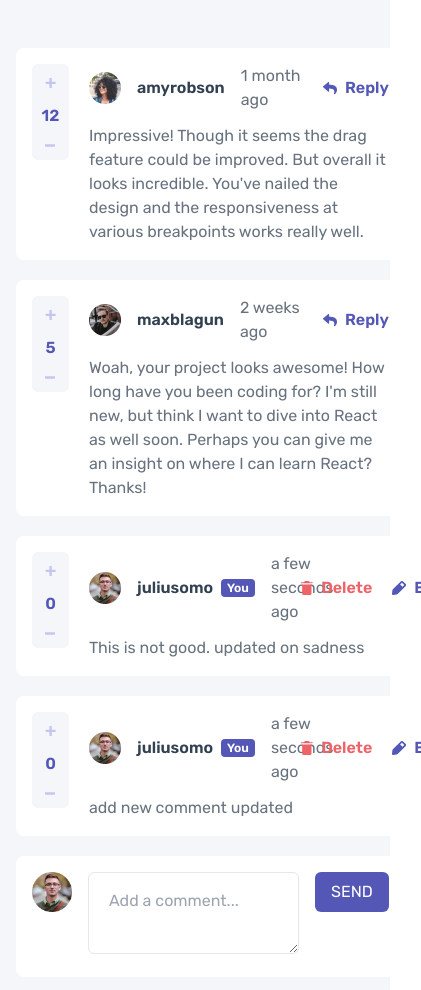
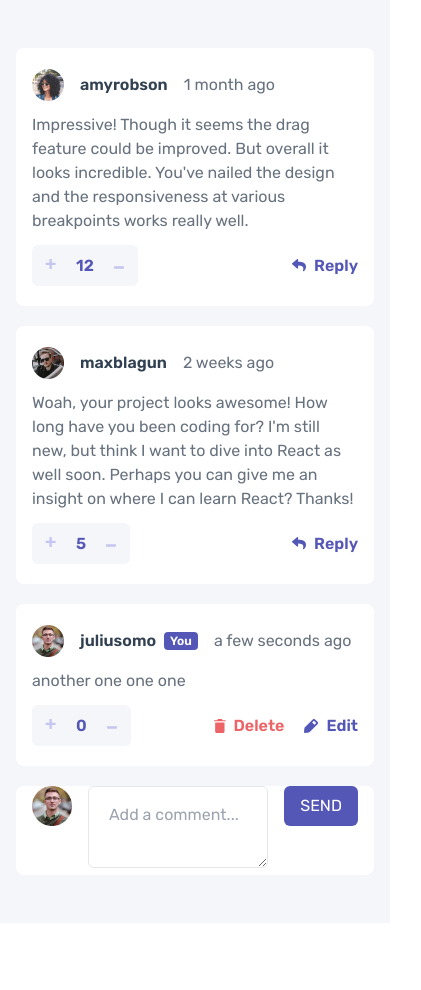
Before and after one commit to cindyeme/interactive-comments-section, a React (Create React App) app: page / in a window 390 px wide. Shown: the top 990 px of the page, 421 px wide, since content can reach past the window. After the commit the page ends 923 px from the top, so only its background shows below. Built offline with nearby package versions, Linux system fonts and the light colour scheme; data requests are answered from the project's data file.

Commit message:
Fifth Challange: responsiveness

```diff
--- a/data.json
+++ b/data.json
@@ -65,20 +65,7 @@
       ]
     },
     {
-      "content": "This is not good. updated on sadness",
-      "createdAt": "a few seconds ago",
-      "score": 0,
-      "user": {
-        "image": {
-          "png": "./images/avatars/image-juliusomo.png",
-          "webp": "./images/avatars/image-juliusomo.webp"
-        },
-        "username": "juliusomo"
-      },
-      "id": 3
-    },
-    {
-      "content": "add new comment updated",
+      "content": "another one one one",
       "createdAt": "a few seconds ago",
       "score": 0,
       "user": {
--- a/src/App.jsx
+++ b/src/App.jsx
@@ -1,5 +1,6 @@
 import { useState, useEffect } from "react";
 import dayjs from "dayjs";
+import Swal from "sweetalert";
 import { ApiService } from "./api/ApiService";
 import AddComment from "./components/AddComment";
 import Notification from "./components/Notification";
@@ -121,13 +122,11 @@ function App() {
       (comment) => comment.id === editComment.id
     );
 
-    console.log(checkComment);
-
     // add updated comment
     const updatedComment = { ...checkComment, content: editComment.content };
 
     // validate
-    if (updatedComment.content === "" && checkComment.id) {
+    if (checkComment && updatedComment.content === "") {
       notify("Please enter a comment", "fail");
     } else {
       // update comment
@@ -149,16 +148,59 @@ function App() {
     }
   };
 
+  // handle comment delete
+  const handleDelete = (id) => {
+    // if (id) {
+          Swal.fire({
+            title: "Delete comment",
+            icon: 'warning',
+            text: "Are you sure you want to delete this comment? This will remove the comment and can't be undone.",
+            confirmButtonColor: "hsl(358, 79%, 66%)",
+            cancelButtonColor: "hsl(211, 10%, 45%)",
+            confirmButtonText: "YES, DELETE",
+            cancelButtonText: `No, CANCEL`,
+          })
+            // .then((result) => {
+            // if (result.isConfirmed) {
+              // setOldComments(oldComments.filter((c) => c.id !== id));
+              // notify(`Successfully deleted!`, "ok");
+          //   }
+          // });
+      // ApiService.deleteComment(id)
+      //   .then((result) => {
+      //     console.log(result)
+      //     Swal.fire({
+      //       title: "Delete comment",
+      //       text: "Are you sure you want to delete this comment? This will remove the comment and can't be undone.",
+      //       confirmButtonColor: "hsl(358, 79%, 66%)",
+      //       cancelButtonColor: "hsl(211, 10%, 45%)",
+      //       confirmButtonText: "YES, DELETE",
+      //       cancelButtonText: `No, CANCEL`,
+      //     }).then((result) => {
+      //       if (result.isConfirmed) {
+      //         // setOldComments(oldComments.filter((c) => c.id !== id));
+      //         notify(`Successfully deleted!`, "ok");
+      //       }
+      //     });
+      //   })
+      //   .catch((error) => {
+      //     notify(`Failed to delete comment!`, "fail");
+      //     setOldComments(oldComments.filter((c) => c.id !== id));
+      //     console.log(error);
+      //   });
+    // }
+  };
+
   // handle reply
   const handleReply = () => {};
 
   // handle show edit
   const handleShowEdit = (id) => {
-    if (id) setOpenEdit(true);
     const singleComment = oldComments.find((comment) => comment.id === id);
     if (id) {
       setEditComment({ ...singleComment });
     }
+    if (id) setOpenEdit(true);
   };
 
   useEffect(() => {
@@ -226,6 +268,7 @@ function App() {
                         handleChange={handleUpdateInputChange}
                         disabled={loading}
                         updateComment={handleCommentUpdate}
+                        handleDelete={handleDelete}
                       />
                     );
                   })}
--- a/src/api/ApiService.jsx
+++ b/src/api/ApiService.jsx
@@ -22,4 +22,10 @@ const updateComment = async (id, newObject) => {
   return request.data;
 }
 
-export const ApiService = { getAllComments, getCurrentUserComments, addComment, updateComment };
+// delete comment
+const deleteComment = async (id) => {
+  const request = await axios.delete(`${COMMENTS_URL}/${id}`);
+  return request.data;
+};
+
+export const ApiService = { getAllComments, getCurrentUserComments, addComment, updateComment, deleteComment };
--- /dev/null
+++ b/src/components/ActionButtons.jsx
@@ -0,0 +1,53 @@
+import { Icons } from "../icons/Icons";
+
+export const ActionButtons = ({
+  currentUser,
+  handleDelete,
+  handleEdit,
+  handleReply,
+}) => {
+  return (
+    <div className="flex items-center space-x-5">
+      {currentUser ? (
+        <>
+          {/* Delete */}
+          <button
+            type="button"
+            onClick={handleDelete}
+            className="flex items-center space-x-2 group transition duration-200 ease-linear delete"
+          >
+            <Icons.DeleteIcon />
+            <span className="text-primary-200 font-semibold md:text-[1.05rem] group-hover:text-primary-100">
+              Delete
+            </span>
+          </button>
+          {/* Edit */}
+          <button
+            type="submit"
+            onClick={handleEdit}
+            className="flex items-center space-x-2 group transition duration-200 ease-linear primary"
+          >
+            <Icons.EditIcon />
+            <span className="text-primary-400 font-semibold md:text-[1.05rem] group-hover:text-primary-300">
+              Edit
+            </span>
+          </button>
+        </>
+      ) : (
+        <>
+          {/* Reply */}
+          <button
+            type="button"
+            onClick={handleReply}
+            className="flex items-center space-x-2 group transition duration-200 ease-linear primary"
+          >
+            <Icons.ReplyIcon />
+            <span className="text-primary-400 font-semibold md:text-[1.05rem] group-hover:text-primary-300">
+              Reply
+            </span>
+          </button>
+        </>
+      )}
+    </div>
+  );
+};
--- a/src/components/CurrentUserComment.jsx
+++ b/src/components/CurrentUserComment.jsx
@@ -15,7 +15,7 @@ const CurrentUserComment = ({
   disabled,
   updateComment,
   value,
-  handleChange
+  handleChange,
 }) => {
   return (
     <SingleComment
--- a/src/components/Layouts.jsx
+++ b/src/components/Layouts.jsx
@@ -1,5 +1,5 @@
 export default function CommentBox({ children }) {
   return (
-    <section className="bg-white rounded-lg p-4 md:p-6">{children}</section>
+    <section className="bg-white rounded-lg px-4 md:p-6">{children}</section>
   );
 }
--- a/src/components/SingleComment.jsx
+++ b/src/components/SingleComment.jsx
@@ -1,9 +1,10 @@
 import Votes from "./Votes";
 // import avatar from "../images/avatars/image-amyrobson.png";
-import { Icons } from "../icons/Icons";
+// import { Icons } from "../icons/Icons";
 import CommentBox from "./Layouts";
 import { TextArea } from "./InputField";
 import { Button } from "./Button";
+import { ActionButtons } from "./ActionButtons";
 
 export default function SingleComment({
   score,
@@ -21,18 +22,20 @@ export default function SingleComment({
   value,
   handleChange,
   disabled,
-  updateComment
+  updateComment,
 }) {
   return (
     <CommentBox>
       <div>
         {/* votes */}
-        <Votes
-          score={score}
-          handleDownVotes={handleDownVotes}
-          handleUpVotes={handleUpVotes}
-        />
-        <div className="flex flex-col space-y-3 flex-wrap">
+        <div className="opacity-0 invisible md:opacity-100 md:visible md:float-left">
+          <Votes
+            score={score}
+            handleDownVotes={handleDownVotes}
+            handleUpVotes={handleUpVotes}
+          />
+        </div>
+        <div className="flex flex-col space-y-3 flex-wrap -translate-y-5 md:-translate-y-0">
           {/* user details */}
           <div className="flex items-center justify-between">
             <div className="flex items-center space-x-4">
@@ -51,47 +54,14 @@ export default function SingleComment({
               </p>
               <p className="text-neutral-400">{createdAt}</p>
             </div>
-            <div className="flex items-center space-x-5">
-              {currentUser ? (
-                <>
-                  {/* Delete */}
-                  <button
-                    type="button"
-                    onClick={handleDelete}
-                    className="flex items-center space-x-2 group transition duration-200 ease-linear delete"
-                  >
-                    <Icons.DeleteIcon />
-                    <span className="text-primary-200 font-semibold md:text-[1.05rem] group-hover:text-primary-100">
-                      Delete
-                    </span>
-                  </button>
-                  {/* Edit */}
-                  <button
-                    type="submit"
-                    onClick={handleEdit}
-                    className="flex items-center space-x-2 group transition duration-200 ease-linear primary"
-                  >
-                    <Icons.EditIcon />
-                    <span className="text-primary-400 font-semibold md:text-[1.05rem] group-hover:text-primary-300">
-                      Edit
-                    </span>
-                  </button>
-                </>
-              ) : (
-                <>
-                  {/* Reply */}
-                  <button
-                    type="button"
-                    onClick={handleReply}
-                    className="flex items-center space-x-2 group transition duration-200 ease-linear primary"
-                  >
-                    <Icons.ReplyIcon />
-                    <span className="text-primary-400 font-semibold md:text-[1.05rem] group-hover:text-primary-300">
-                      Reply
-                    </span>
-                  </button>
-                </>
-              )}
+            {/* Reply, Edit, Delete */}
+            <div className="md:flex hidden">
+              <ActionButtons
+                handleDelete={handleDelete}
+                handleEdit={handleEdit}
+                handleReply={handleReply}
+                currentUser={currentUser}
+              />
             </div>
           </div>
           {/* comment */}
@@ -116,6 +86,24 @@ export default function SingleComment({
               <p className="text-neutral-400">{content}</p>
             )}
           </div>
+
+          {/* show on mobile screen */}
+          <div className="flex justify-between item-center md:hidden mt-3">
+            <div className="md:hidden">
+              <Votes
+                score={score}
+                handleDownVotes={handleDownVotes}
+                handleUpVotes={handleUpVotes}
+              />
+            </div>
+            {/* Reply, Edit, Delete */}
+            <ActionButtons
+              handleDelete={handleDelete}
+              handleEdit={handleEdit}
+              handleReply={handleReply}
+              currentUser={currentUser}
+            />
+          </div>
         </div>
       </div>
     </CommentBox>
--- a/src/components/Votes.jsx
+++ b/src/components/Votes.jsx
@@ -1,8 +1,8 @@
 import { Icons } from "../icons/Icons";
 
 const Votes = ({ score, handleDownVotes, handleUpVotes }) => (
-  <div className="float-left mr-5">
-    <div className="bg-neutral-200 border border-neutral-200 flex flex-col items-center space-y- rounded-md">
+  <div className="flex md:float-left mr-5 order-2">
+    <div className="bg-neutral-200 border border-neutral-200 flex md:flex-col items-center space-x-2 md:space-x-0 rounded-md">
       <button
         type="button"
         onClick={handleUpVotes}
```
